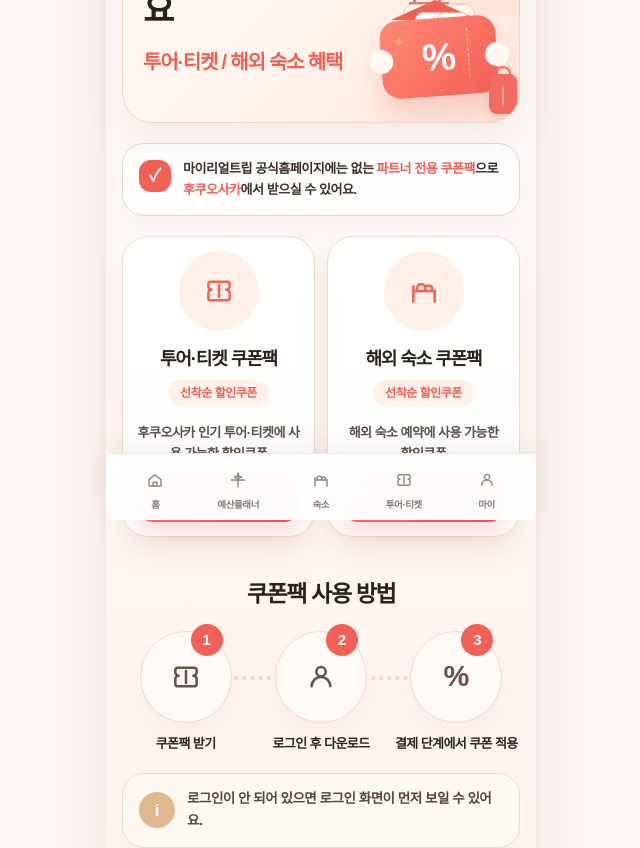
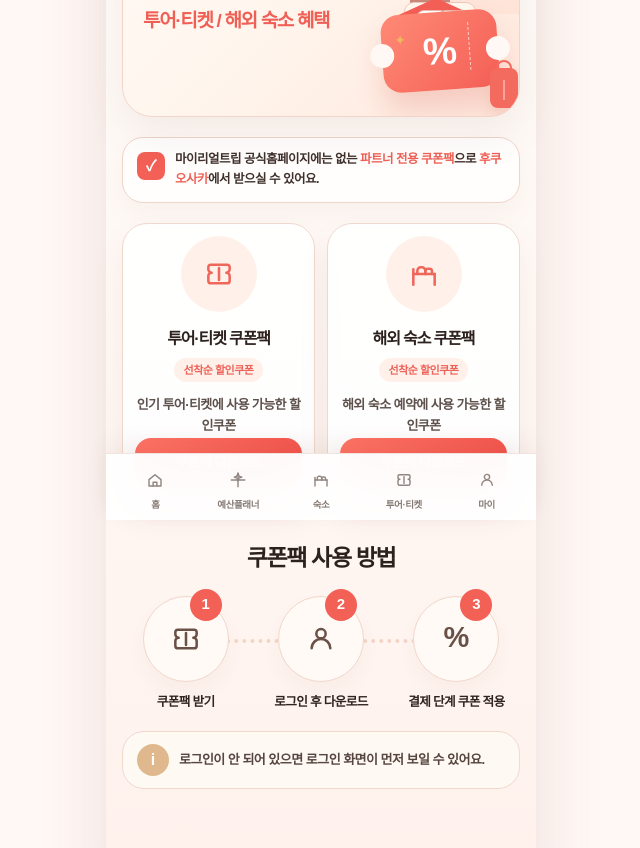
Before and after one commit to munani0918/fukuosaka, a Next.js app: page /benefits/myrealtrip-coupons in a window 1280 px wide. Shown: the part 280-1128 px from the top of the page, without its empty margins (319-959 px from the left). Built offline with nearby package versions, Linux system fonts and the light colour scheme.

Commit message:
Polish MyRealTrip coupon page typography

```diff
--- a/app/benefits/myrealtrip-coupons/page.tsx
+++ b/app/benefits/myrealtrip-coupons/page.tsx
@@ -1,11 +1,6 @@
 import Link from "next/link";
 
-import {
-  ArrowRightIcon,
-  BedIcon,
-  TicketIcon,
-  UserIcon,
-} from "@/src/components/home/icons";
+import { BedIcon, TicketIcon, UserIcon } from "@/src/components/home/icons";
 import { BottomTabBar } from "@/src/components/home/BottomTabBar";
 import type { BottomTabItem } from "@/src/data/home";
 import { myrealtripCouponLinks } from "@/src/data/benefits";
@@ -23,8 +18,8 @@ const couponCards = [
     id: "tour-ticket",
     title: "투어·티켓 쿠폰팩",
     subtitle: "선착순 할인쿠폰",
-    description: "후쿠오사카 인기 투어·티켓에 사용 가능한 할인쿠폰",
-    cta: "투어·티켓 쿠폰팩 받기",
+    description: "인기 투어·티켓에 사용 가능한 할인쿠폰",
+    cta: "쿠폰팩 다운로드",
     href: myrealtripCouponLinks.tourTicket,
     icon: <TicketIcon className="h-8 w-8" />,
   },
@@ -33,7 +28,7 @@ const couponCards = [
     title: "해외 숙소 쿠폰팩",
     subtitle: "선착순 할인쿠폰",
     description: "해외 숙소 예약에 사용 가능한 할인쿠폰",
-    cta: "해외 숙소 쿠폰팩 받기",
+    cta: "쿠폰팩 다운로드",
     href: myrealtripCouponLinks.overseasStay,
     icon: <BedIcon className="h-8 w-8" />,
   },
@@ -49,7 +44,7 @@ const steps = [
     icon: <UserIcon className="h-8 w-8" />,
   },
   {
-    title: "결제 단계에서 쿠폰 적용",
+    title: "결제 단계 쿠폰 적용",
     icon: <span className="text-[29px] font-black leading-none">%</span>,
   },
 ];
@@ -58,7 +53,7 @@ function HeroTravelIllustration() {
   return (
     <div
       aria-hidden="true"
-      className="absolute bottom-0 right-[-14px] h-[218px] w-[208px]"
+      className="absolute bottom-0 right-[-15px] h-[214px] w-[204px]"
     >
       <div className="absolute right-0 top-0 h-28 w-32 rounded-bl-[54px] rounded-tl-[54px] bg-[#ffe2d7]/78" />
       <div className="absolute right-5 top-4 h-16 w-16 rounded-full border-[3px] border-[#f5a190]/72" />
@@ -76,7 +71,6 @@ function HeroTravelIllustration() {
         <div className="absolute left-7 top-0 h-5 w-12 bg-[#805b4a] [clip-path:polygon(50%_0,100%_100%,0_100%)]" />
         <div className="absolute left-3 top-16 h-3 w-20 rounded-t-lg bg-[#7e5145]" />
         <div className="absolute left-4 top-9 h-10 w-[72px] rounded-t-[10px] border border-[#f1c7b8] bg-[#fff8ee]" />
-        <div className="absolute left-0 top-23 h-0 w-0" />
         <div className="absolute left-1 top-8 h-5 w-[88px] bg-[#f35f56] [clip-path:polygon(50%_0,100%_100%,0_100%)]" />
         <div className="absolute left-7 top-11 h-8 w-8 rounded-t-lg border border-[#e8baaa] bg-white" />
         <div className="absolute left-[50px] top-11 h-8 w-8 rounded-t-lg border border-[#e8baaa] bg-white" />
@@ -123,11 +117,11 @@ export default function MyRealTripCouponPage() {
         </header>
 
         <div className="space-y-5 px-4 pt-5">
-          <section className="relative min-h-[292px] overflow-hidden rounded-[30px] border border-[#f2d4c8] bg-[linear-gradient(135deg,#fffaf5_0%,#fff6ee_46%,#ffe7dc_100%)] p-5 shadow-[0_18px_42px_rgba(126,74,61,0.09)]">
+          <section className="relative min-h-[286px] overflow-hidden rounded-[30px] border border-[#f2d4c8] bg-[linear-gradient(135deg,#fffaf5_0%,#fff6ee_46%,#ffe7dc_100%)] p-5 shadow-[0_18px_42px_rgba(126,74,61,0.09)]">
             <HeroTravelIllustration />
 
-            <div className="relative z-10 max-w-[58%]">
-              <span className="inline-flex rounded-full bg-[#f45f56] px-3 py-1.5 text-[12px] font-black tracking-[-0.04em] text-white shadow-[0_10px_20px_rgba(244,95,86,0.18)]">
+            <div className="relative z-10 max-w-[60%]">
+              <span className="inline-flex whitespace-nowrap rounded-full bg-[#f45f56] px-3 py-1.5 text-[11.5px] font-black tracking-[-0.04em] text-white shadow-[0_10px_20px_rgba(244,95,86,0.18)]">
                 ✿ 후쿠오사카 전용 혜택
               </span>
               <h2 className="mt-7 text-[34px] font-black leading-[1.18] tracking-[-0.075em] text-[#2c211d]">
@@ -135,18 +129,18 @@ export default function MyRealTripCouponPage() {
                 <br />
                 쿠폰을 챙기세요
               </h2>
-              <p className="mt-5 text-[20px] font-black leading-tight tracking-[-0.06em] text-[#f05f55]">
+              <p className="mt-5 whitespace-nowrap text-[18px] font-black leading-tight tracking-[-0.07em] text-[#f05f55] min-[390px]:text-[19px]">
                 투어·티켓 / 해외 숙소 혜택
               </p>
             </div>
           </section>
 
-          <section className="rounded-[22px] border border-[#f0d4c8] bg-white/82 px-4 py-3.5 shadow-[0_12px_24px_rgba(126,74,61,0.05)]">
-            <div className="flex items-start gap-3">
-              <div className="mt-0.5 flex h-8 w-8 shrink-0 items-center justify-center rounded-xl bg-[#f26056] text-[17px] font-black text-white">
+          <section className="rounded-[21px] border border-[#f0d4c8] bg-white/82 px-3.5 py-3 shadow-[0_12px_24px_rgba(126,74,61,0.05)]">
+            <div className="flex items-start gap-2.5">
+              <div className="mt-0.5 flex h-7 w-7 shrink-0 items-center justify-center rounded-lg bg-[#f26056] text-[15px] font-black text-white">
                 ✓
               </div>
-              <p className="text-[13px] font-semibold leading-[1.65] tracking-[-0.035em] text-[#3f302b]">
+              <p className="text-[12px] font-semibold leading-[1.58] tracking-[-0.04em] text-[#3f302b] min-[390px]:text-[12.5px]">
                 마이리얼트립 공식홈페이지에는 없는{" "}
                 <span className="font-black text-[#ef5f55]">
                   파트너 전용 쿠폰팩
@@ -162,28 +156,27 @@ export default function MyRealTripCouponPage() {
             {couponCards.map((card) => (
               <article
                 key={card.id}
-                className="flex min-h-[268px] flex-col rounded-[26px] border border-[#efd8ce] bg-white/94 p-3.5 text-center shadow-[0_16px_32px_rgba(126,74,61,0.07)]"
+                className="flex min-h-[258px] flex-col rounded-[25px] border border-[#efd8ce] bg-white/94 p-3 text-center shadow-[0_16px_32px_rgba(126,74,61,0.07)]"
               >
-                <div className="mx-auto flex h-20 w-20 items-center justify-center rounded-full bg-[#fff0e9] text-[#ef665b]">
+                <div className="mx-auto flex h-[76px] w-[76px] items-center justify-center rounded-full bg-[#fff0e9] text-[#ef665b]">
                   {card.icon}
                 </div>
-                <h3 className="mt-4 text-[18px] font-black leading-snug tracking-[-0.06em]">
+                <h3 className="mt-4 whitespace-nowrap text-[15.5px] font-black leading-snug tracking-[-0.07em] min-[390px]:text-[16px]">
                   {card.title}
                 </h3>
-                <span className="mx-auto mt-2 inline-flex rounded-full bg-[#fff0e9] px-3 py-1 text-[12px] font-black tracking-[-0.04em] text-[#ec6258]">
+                <span className="mx-auto mt-2 inline-flex whitespace-nowrap rounded-full bg-[#fff0e9] px-2.5 py-1 text-[11px] font-black tracking-[-0.045em] text-[#ec6258]">
                   {card.subtitle}
                 </span>
-                <p className="mt-4 min-h-[48px] text-[13px] font-semibold leading-[1.65] tracking-[-0.04em] text-[#5d514c]">
+                <p className="mt-3 min-h-[44px] text-[12.5px] font-semibold leading-[1.62] tracking-[-0.045em] text-[#5d514c] min-[390px]:text-[13px]">
                   {card.description}
                 </p>
                 <a
                   href={card.href}
                   target="_blank"
                   rel="noopener noreferrer"
-                  className="mt-auto flex min-h-[52px] w-full items-center justify-center gap-1.5 rounded-[16px] bg-[linear-gradient(135deg,#ff7466,#f25049)] px-2.5 py-3 text-center text-[13px] font-black leading-snug tracking-[-0.045em] text-white shadow-[0_14px_24px_rgba(213,91,78,0.18)] transition active:scale-[0.99]"
+                  className="mt-auto flex min-h-[50px] w-full items-center justify-center rounded-[16px] bg-[linear-gradient(135deg,#ff7466,#f25049)] px-2.5 py-3 text-center text-[13px] font-black leading-snug tracking-[-0.045em] text-white shadow-[0_14px_24px_rgba(213,91,78,0.18)] transition active:scale-[0.99] min-[390px]:text-[13.5px]"
                 >
                   {card.cta}
-                  <ArrowRightIcon className="h-3.5 w-3.5 shrink-0" />
                 </a>
               </article>
             ))}
@@ -196,17 +189,17 @@ export default function MyRealTripCouponPage() {
             <div className="relative mt-5 grid grid-cols-3 gap-2">
               <div
                 aria-hidden="true"
-                className="absolute left-[18%] right-[18%] top-[45px] hidden border-t-4 border-dotted border-[#f2d5c7] min-[370px]:block"
+                className="absolute left-[18%] right-[18%] top-[43px] hidden border-t-4 border-dotted border-[#f2d5c7] min-[370px]:block"
               />
               {steps.map((step, index) => (
                 <div key={step.title} className="relative z-10 text-center">
-                  <div className="relative mx-auto flex h-[92px] w-[92px] items-center justify-center rounded-full border border-[#f2d7cb] bg-[#fffaf6] text-[#6f5549] shadow-[0_10px_20px_rgba(126,74,61,0.04)]">
-                    <span className="absolute -top-2 right-2 flex h-8 w-8 items-center justify-center rounded-full bg-[#f26056] text-[15px] font-black text-white">
+                  <div className="relative mx-auto flex h-[86px] w-[86px] items-center justify-center rounded-full border border-[#f2d7cb] bg-[#fffaf6] text-[#6f5549] shadow-[0_10px_20px_rgba(126,74,61,0.04)]">
+                    <span className="absolute -top-2 right-1.5 flex h-8 w-8 items-center justify-center rounded-full bg-[#f26056] text-[15px] font-black text-white">
                       {index + 1}
                     </span>
                     <span className="text-[#6a5147]">{step.icon}</span>
                   </div>
-                  <p className="mt-3 text-[13px] font-black leading-snug tracking-[-0.045em] text-[#2f241f]">
+                  <p className="mt-3 text-[12.2px] font-black leading-snug tracking-[-0.055em] text-[#2f241f] min-[390px]:text-[12.7px]">
                     {step.title}
                   </p>
                 </div>
@@ -214,12 +207,12 @@ export default function MyRealTripCouponPage() {
             </div>
           </section>
 
-          <section className="rounded-[22px] border border-[#f0d9cd] bg-[#fff9f3] px-4 py-3.5">
-            <div className="flex items-center gap-3">
-              <div className="flex h-9 w-9 shrink-0 items-center justify-center rounded-full bg-[#dfb98d] text-[17px] font-black text-white">
+          <section className="rounded-[22px] border border-[#f0d9cd] bg-[#fff9f3] px-3.5 py-3">
+            <div className="flex items-center gap-2.5">
+              <div className="flex h-8 w-8 shrink-0 items-center justify-center rounded-full bg-[#dfb98d] text-[16px] font-black text-white">
                 i
               </div>
-              <p className="text-[13.5px] font-semibold leading-[1.65] tracking-[-0.035em] text-[#57463f]">
+              <p className="text-[13px] font-semibold leading-[1.58] tracking-[-0.04em] text-[#57463f]">
                 로그인이 안 되어 있으면 로그인 화면이 먼저 보일 수 있어요.
               </p>
             </div>
```
